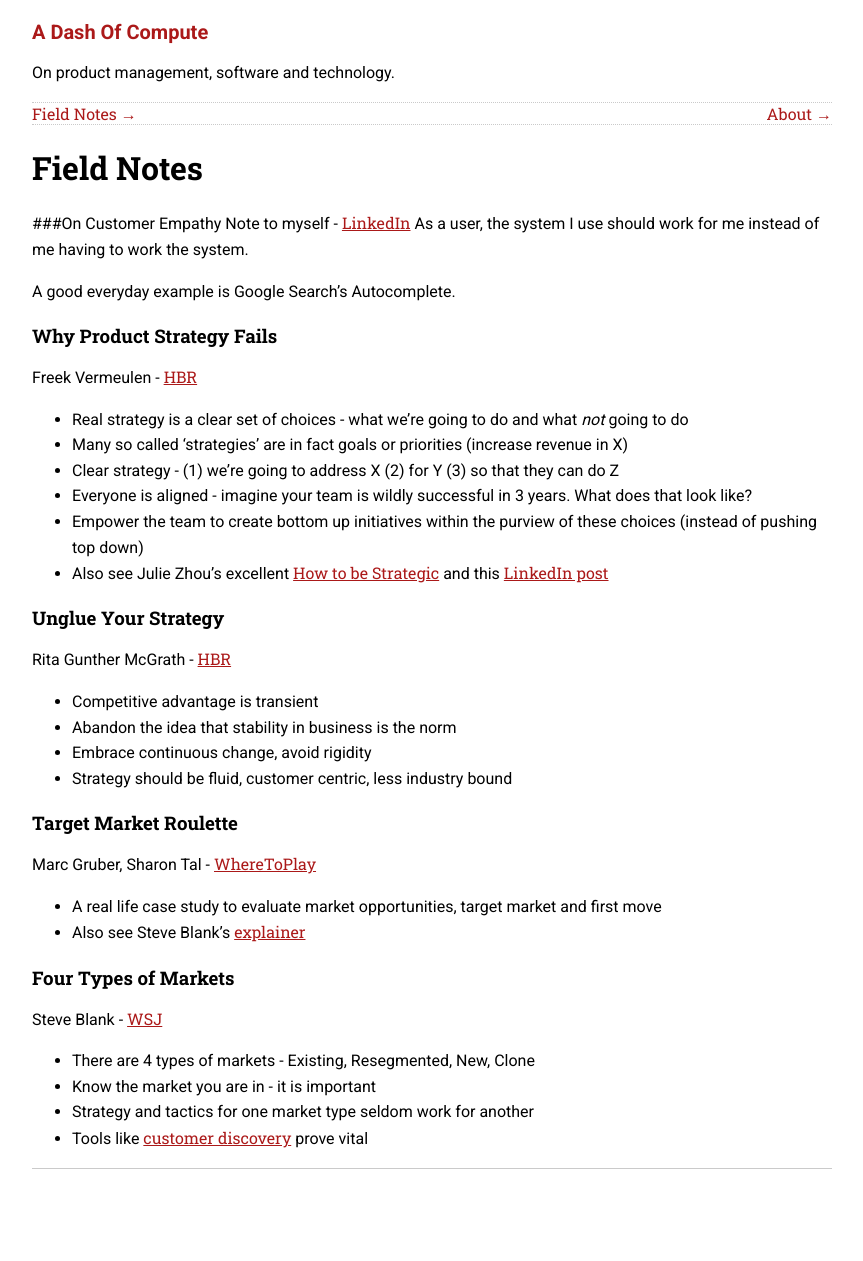
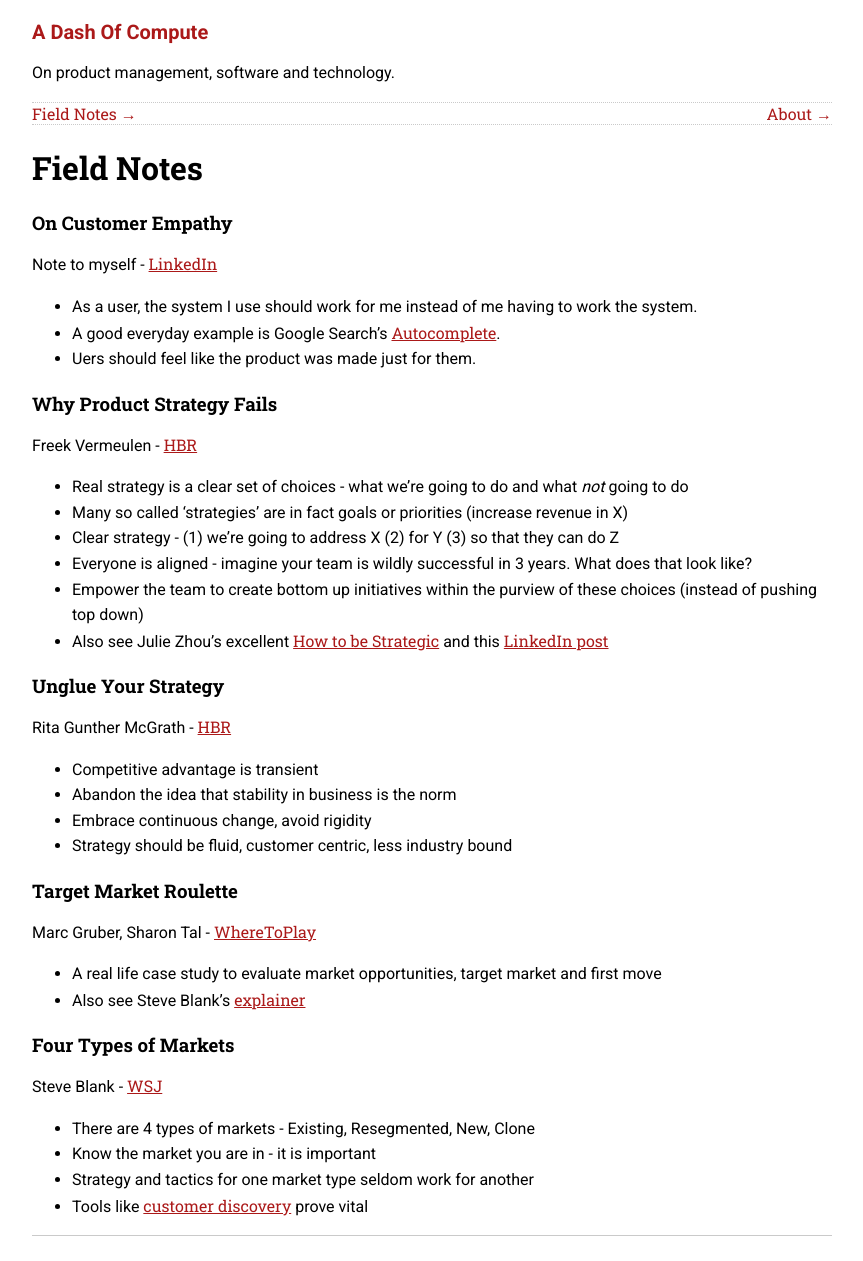
Before and after one commit to sautee/sautee.github.io, a Jekyll site: the page built from pages/fieldnotes.md, in a window 1280 px wide. Shown: the whole page, without its empty margins (208-1071 px from the left). Built offline with Jekyll 4.4.1, drawn with Linux system fonts in a browser that asks for light colours; before the commit the page ends 1194 px from its top, so only the background shows below that.

Commit message:
Update fieldnotes.md

```diff
--- a/pages/fieldnotes.md
+++ b/pages/fieldnotes.md
@@ -5,11 +5,12 @@ hidden : true
 permalink: /fieldnotes
 ---
 
-###On Customer Empathy
+### On Customer Empathy
 Note to myself - [LinkedIn](https://www.linkedin.com/posts/andrew-chacko_productdesign-productmanagment-activity-6765509141671751680-xZKt)
-As a user, the system I use should work for me instead of me having to work the system.
 
-A good everyday example is Google Search's Autocomplete.
+- As a user, the system I use should work for me instead of me having to work the system.
+- A good everyday example is Google Search's [Autocomplete](https://www.google.com/amp/s/blog.google/products/search/how-google-autocomplete-works-search/).
+- Uers should feel like the product was made just for them.
 
 ### Why Product Strategy Fails
 Freek Vermeulen - [HBR](https://hbr.org/2017/11/many-strategies-fail-because-theyre-not-actually-strategies)
```
